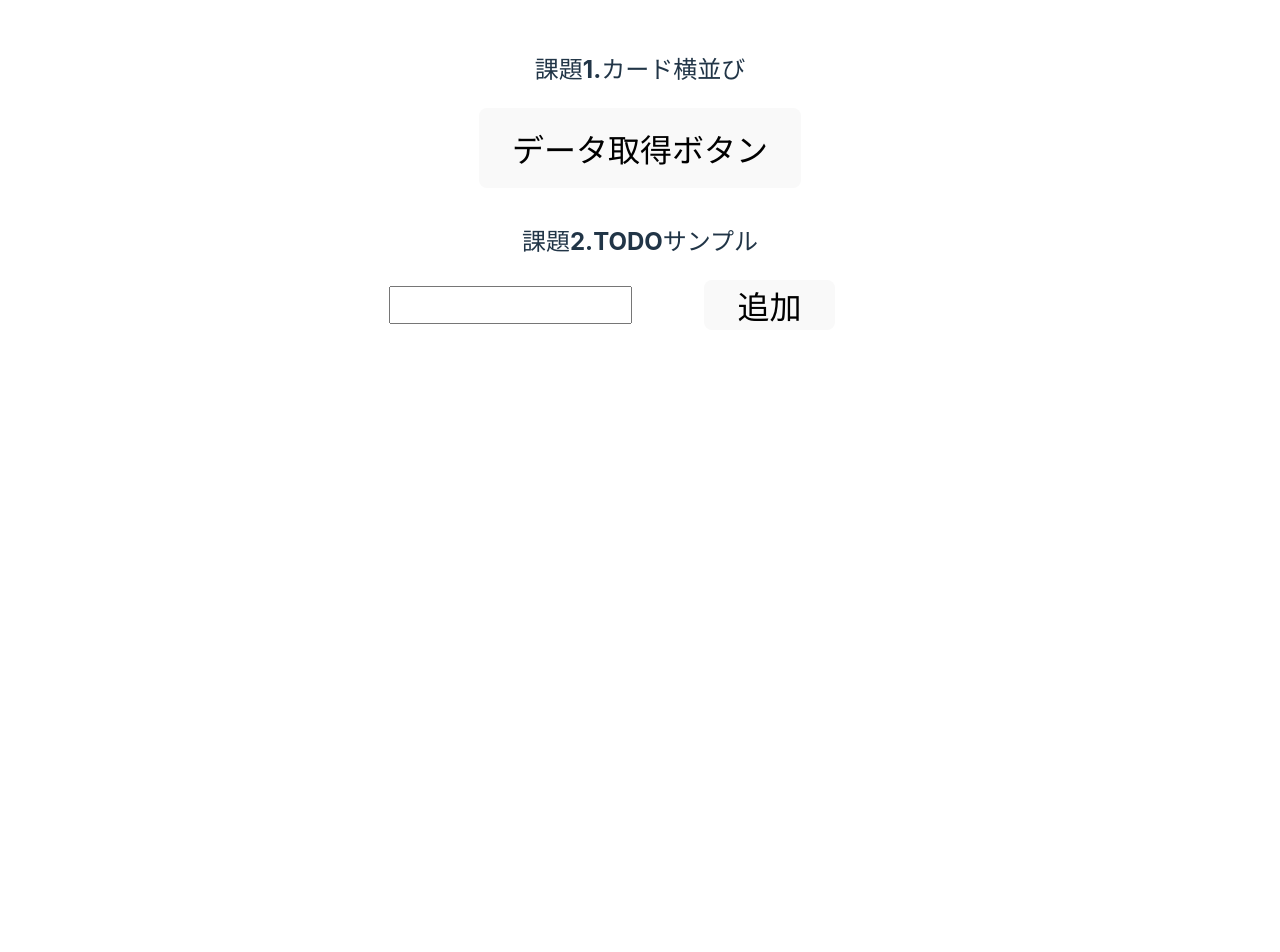
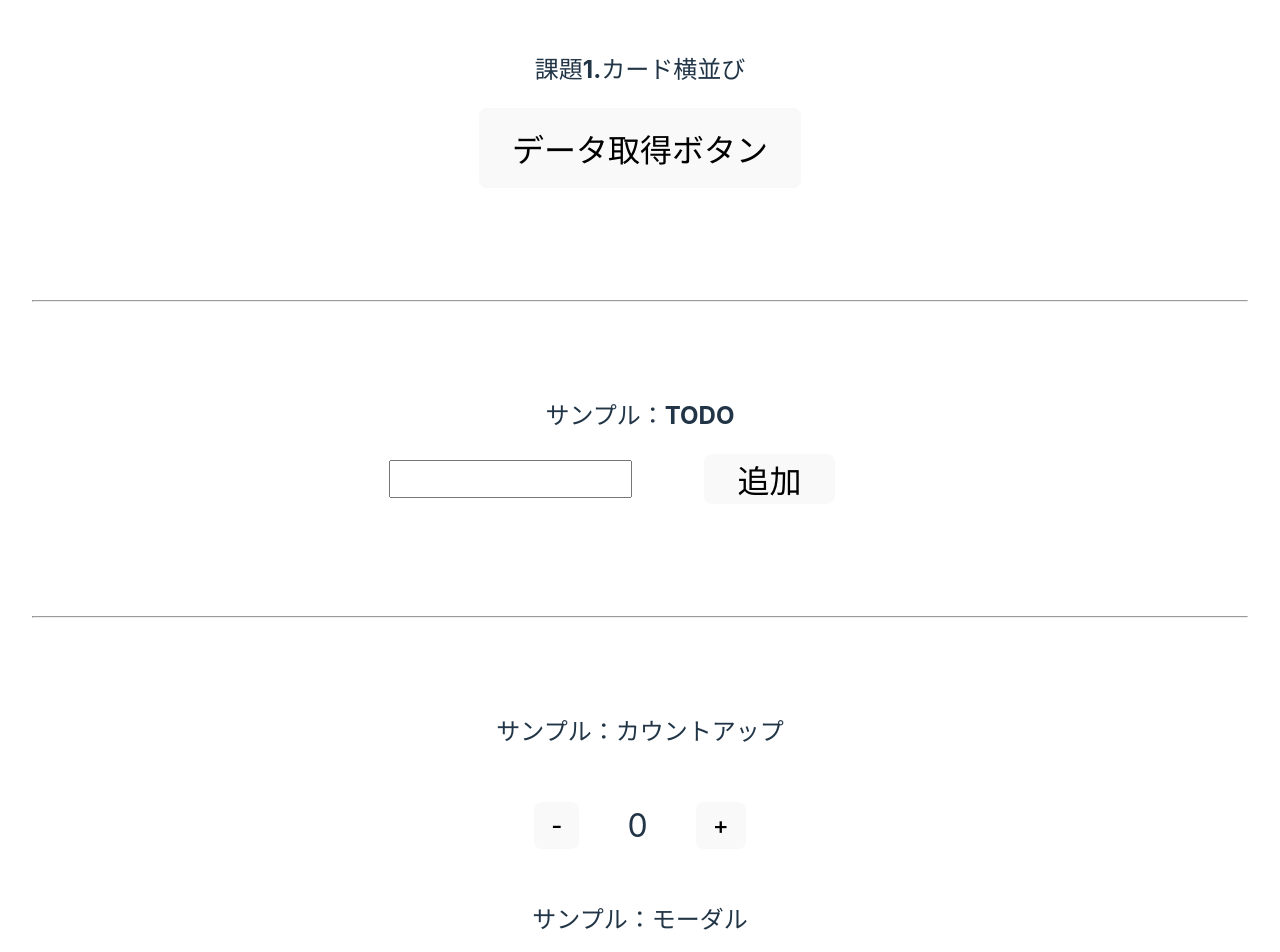
Before and after one commit to hirataro-89/vite-react-sample, a React (Vite) app: page / in a window 1280 px wide. Shown: the top 952 px of the page. Before the commit the page ends 800 px from the top, so only its background shows below. Built offline with nearby package versions, Linux system fonts and the light colour scheme.

Commit message:
add: counter, todo

```diff
--- a/src/App.tsx
+++ b/src/App.tsx
@@ -4,6 +4,7 @@ import { UserCard } from './components/UserCard'
 import { useAllUsers } from './hooks/useAllUsers'
 import './components/todo.css'
 import { AddTodo } from './components/AddTodo'
+import { Counter } from './components/Counter'
 
 
 const App = () => {
@@ -21,8 +22,13 @@ const App = () => {
           <UserCard key={user.id} user={user} />
         ))}
       </ul>
-      <SectionTitle title="課題2.TODOサンプル" className="main__title" />
+      <hr style={{ margin: '6rem 0' }} />
+      <SectionTitle title="サンプル：TODO" className="main__title" />
       <AddTodo />
+      <hr style={{ margin: '6rem 0' }} />
+      <SectionTitle title="サンプル：カウントアップ" className="main__title" />
+      <Counter />
+      <SectionTitle title="サンプル：モーダル" className="main__title" />
     </>
   )
 }
--- a/src/components/AddTodo.tsx
+++ b/src/components/AddTodo.tsx
@@ -1,28 +1,43 @@
+import { useState, FC } from 'react'
+import { Input } from './Input'
+import { TodoItem } from './TodoItem'
 
-import { useState } from 'react'
-import { Input } from './Input'
+export type Todo = {
+  id: number
+  text: string
+  completed: boolean
+}
 
-export const AddTodo = () => {
-  const [todos, setTodos] = useState<string[]>([])
+
+export const AddTodo: FC = () => {
+  const [todos, setTodos] = useState<Todo[]>([])
   const [newTodoText, setNewTodoText] = useState('')
+
   const handleChange = (e: React.ChangeEvent<HTMLInputElement>) => {
     setNewTodoText(e.target.value)
   }
   const onClickAddTodo = () => {
-    setTodos([...todos, newTodoText])
-    setNewTodoText('')
+    if (newTodoText !== '') {
+      setTodos([...todos, { id: todos.length + 1, text: newTodoText, completed: false }])
+      setNewTodoText('')
+    }
   }
+
+  const onClickCompleteTodo = (id: number) => {
+    setTodos(todos.map((todo) => todo.id === id ? { ...todo, completed: true } : todo))
+  }
+
+  const onClickResetTodo = (id: number) => {
+    setTodos(todos.map((todo) => todo.id === id ? { ...todo, completed: false } : todo))
+  }
+
   return (
     <>
       <div className='todo-sample'>
         <Input handleChange={handleChange} value={newTodoText} />
         <button onClick={onClickAddTodo}>追加</button>
       </div>
-      <ul className='todo-list'>
-        {todos.map((todo, index) => (
-          <li key={`${todo}-${index}`}>{todo}</li>
-        ))}
-      </ul>
+      <TodoItem todos={todos} onClickCompleteTodo={onClickCompleteTodo} onClickResetTodo={onClickResetTodo} />
     </>
   )
 }
--- a/src/components/Button.tsx
+++ b/src/components/Button.tsx
@@ -1,7 +1,6 @@
 import { useState } from 'react';
 
 export const Button = () => {
-  const [count, setCount] = useState(0);
   const [flag, setFlag] = useState(false);
 
   const handleClick = () => {
--- /dev/null
+++ b/src/components/Counter.css
@@ -0,0 +1,15 @@
+.counter {
+  display: flex;
+  align-items: center;
+  gap: 3rem;
+  justify-content: center;
+}
+
+.counter__text {
+  font-size: 2rem;
+}
+
+.counter__button {
+  font-size: 1.5rem;
+  padding: 0.5rem 1rem;
+}
--- /dev/null
+++ b/src/components/Counter.tsx
@@ -0,0 +1,22 @@
+import { useState, FC } from 'react'
+import './Counter.css'
+
+
+export const Counter: FC = () => {
+  const [count, setCount] = useState<number>(0)
+
+  const onClickCountUp = () => {
+    setCount(count + 1)
+  }
+  const onClickCountDown = () => {
+    setCount(count - 1)
+  }
+
+  return (
+    <div className='counter'>
+      <button className='counter__button' onClick={onClickCountDown}>-</button>
+      <p className='counter__text'>{count}</p>
+      <button className='counter__button' onClick={onClickCountUp}>+</button>
+    </div>
+  )
+}
--- /dev/null
+++ b/src/components/TodoItem.tsx
@@ -0,0 +1,21 @@
+import { FC } from 'react'
+import { Todo } from './AddTodo'
+
+type Props = {
+  todos: Todo[]
+  onClickCompleteTodo: (id: number) => void
+  onClickResetTodo: (id: number) => void
+}
+
+export const TodoItem: FC<Props> = ({ todos, onClickCompleteTodo, onClickResetTodo }) => {
+  return (
+    <ul className='todo-list'>
+        {todos.map((todo, index) => (
+          <li key={`${todo.id}-${index}`} className='todo-item'>
+            <p>{todo.id}.{todo.text}</p>
+            {todo.completed ? <button onClick={() => onClickResetTodo(todo.id)}>戻す</button> : <button onClick={() => onClickCompleteTodo(todo.id)}>完了</button>}
+          </li>
+        ))}
+    </ul>
+  )
+}
--- a/src/components/todo.css
+++ b/src/components/todo.css
@@ -23,4 +23,12 @@
   padding-inline: 0;
   display: grid;
   gap: 4px;
+  place-items: center;
 }
+
+.todo-item {
+  display: flex;
+  gap: 4px;
+  align-items: center;
+  justify-content: center;
+}
```
Also changed, not shown: src/components/Modal.tsx (added, +22 -0 lines).
